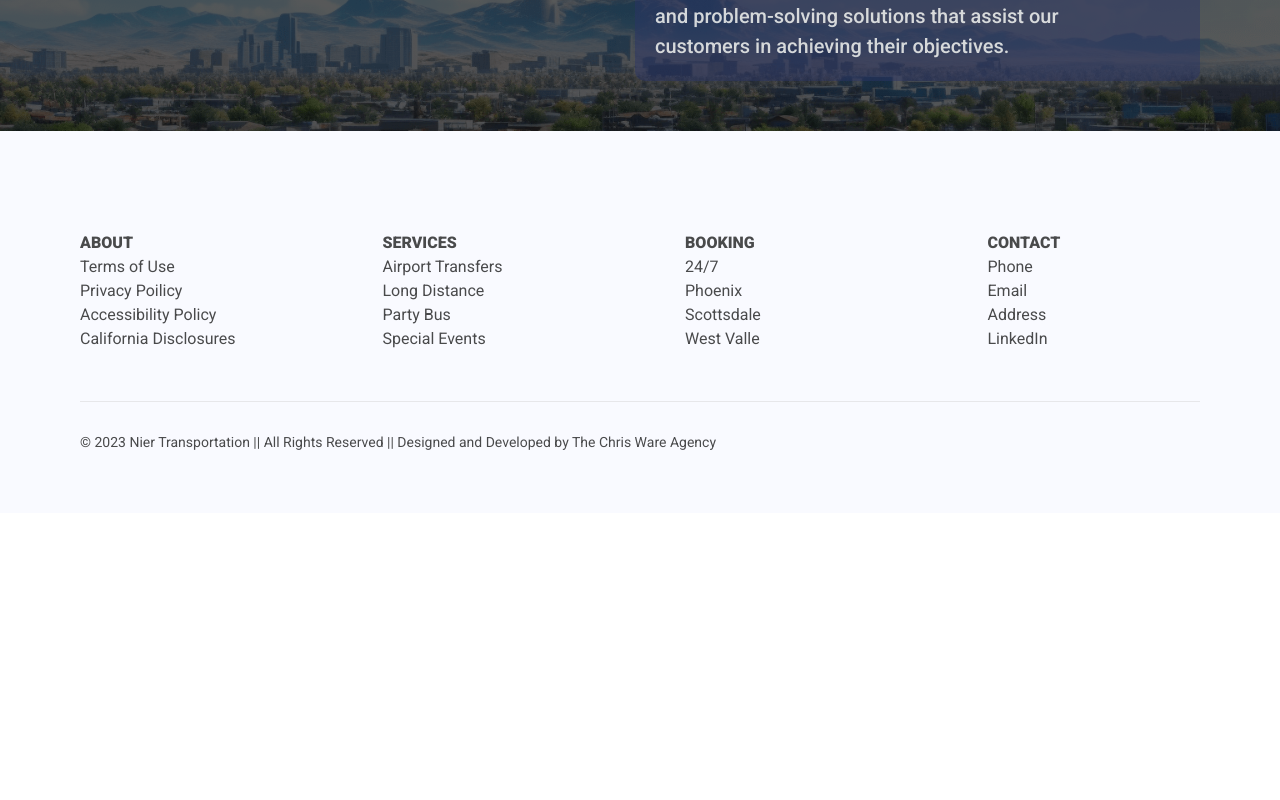
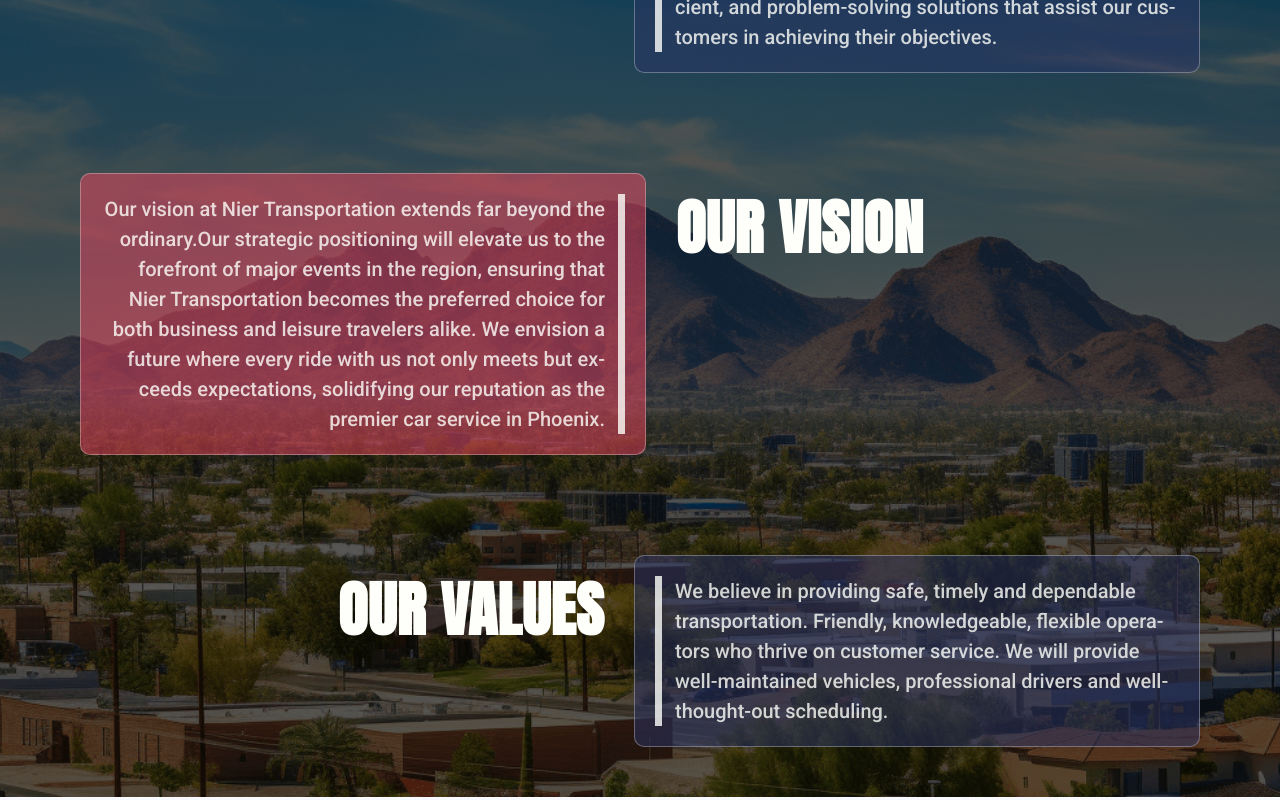
Before and after one commit to ChristianWare/Nier-Transport-Redesign, a Next.js app: page /about in a window 1280 px wide. Shown: the part 1760-2560 px from the top of the page. Before the commit the page ends 2273 px from the top, so only its background shows below. Built offline with nearby package versions, Linux system fonts and the light colour scheme.

Commit message:
Mission Statement Done

```diff
--- a/src/app/components/Mission/Mission.module.css
+++ b/src/app/components/Mission/Mission.module.css
@@ -14,17 +14,28 @@
   object-fit: cover;
 }
 
-.content {
+.content,
+.content2 {
   display: flex;
   align-items: flex-start;
   justify-content: center;
   gap: 3rem;
 }
 
+.content2 {
+  flex-direction: row-reverse;
+}
+
 .left,
-.right {
+.right,
+.right2 {
   z-index: 3;
   flex: 1;
+  width: 100%;
+}
+
+.right, .right2 {
+  border: 1px solid var(--border2);
 }
 
 .heading {
@@ -33,15 +44,53 @@
   margin-bottom: 2rem;
 }
 
+.content .heading {
+  text-align: right;
+}
+
 .copy {
   color: var(--cream);
-  width: 80%;
   font-family: var(--roboto);
   font-size: 2rem;
   opacity: 0.8;
   font-size: 2rem;
   font-weight: 500;
   opacity: 0.8;
+}
+
+.content .copy {
+  position: relative;
+  padding-left: 2rem;
+}
+
+.content .copy::after {
+  position: absolute;
+  content: "";
+  top: 0;
+  left: 0;
+  height: 100%;
+  width: 7px;
+  margin-top: auto;
+  margin-bottom: auto;
+  background-color: var(--cream);
+}
+
+.content2 .copy {
+  text-align: right;
+  position: relative;
+  padding-right: 2rem;
+}
+
+.content2 .copy::after {
+  position: absolute;
+  content: "";
+  top: 0;
+  right: 0;
+  height: 100%;
+  width: 7px;
+  margin-top: auto;
+  margin-bottom: auto;
+  background-color: var(--cream);
 }
 
 .btnContainer {
@@ -55,6 +104,12 @@
 
 .right {
   background-color: rgba(43, 52, 103, 0.5);
+  padding: 2rem;
+  border-radius: 10px;
+}
+
+.right2 {
+  background-color: rgba(235, 69, 95, 0.5);
   padding: 2rem;
   border-radius: 10px;
 }
@@ -91,21 +146,39 @@
 }
 
 @media screen and (max-width: 968px) {
-  .content {
+  .content,
+  .content2 {
     flex-direction: column;
+  }
+  .heading {
+    width: 100%;
+    text-align: center;
+    margin-bottom: 0rem;
+  }
+
+  .content .heading {
+    text-align: center;
+  }
+
+  .copy {
+    width: 100%;
+  }
+
+  .content2 .copy {
+    text-align: left;
+    padding-left: 2rem;
+  }
+
+  .content2 .copy::after {
+    left: 0;
   }
 }
 
 @media screen and (max-width: 568px) {
   .btnContainer {
-   flex-direction: column;
-   justify-content: flex-start;
-   align-items: flex-start;
-  }
-
-  .heading {
-    width: 100%;
-    /* text-align: center; */
+    flex-direction: column;
+    justify-content: flex-start;
+    align-items: flex-start;
   }
 
   .copy,
--- a/src/app/components/Mission/Mission.tsx
+++ b/src/app/components/Mission/Mission.tsx
@@ -2,7 +2,7 @@ import ContentPadding from "../ContentPadding/ContentPadding";
 import LayoutWrapper from "../LayoutWrapper/LayoutWrapper";
 import styles from "./Mission.module.css";
 import Image from "next/image";
-import BG from "../../../../public/images/phoenix.png";
+import BG from "../../../../public/images/img6.png";
 
 const Mission = () => {
   return (
@@ -16,16 +16,52 @@ const Mission = () => {
               <h2 className={styles.heading}>Our Mission</h2>
             </div>
             <div className={styles.right}>
-              <div className={styles.missionContainer}>
               <p className={styles.copy}>
                 At Nier transportation, our mission is clear: to provide
                 professional friendly transportation services to our customers
                 safely and efficiently by utilizing quality personnel and
                 resources. We offer cost-effective, time-efficient, and
-                  problem-solving solutions that assist our customers in
-                  achieving their objectives.
+                problem-solving solutions that assist our customers in achieving
+                their objectives.
               </p>
             </div>
+          </div>
+        </ContentPadding>
+      </LayoutWrapper>
+      <LayoutWrapper>
+        <ContentPadding>
+          <div className={styles.content2}>
+            <div className={styles.left}>
+              <h2 className={styles.heading}>Our Vision</h2>
+            </div>
+            <div className={styles.right2}>
+              <p className={styles.copy}>
+                Our vision at Nier Transportation extends far beyond the
+                ordinary.Our strategic positioning will elevate us to the
+                forefront of major events in the region, ensuring that Nier
+                Transportation becomes the preferred choice for both business
+                and leisure travelers alike. We envision a future where every
+                ride with us not only meets but exceeds expectations,
+                solidifying our reputation as the premier car service in
+                Phoenix.
+              </p>
+            </div>
+          </div>
+        </ContentPadding>
+      </LayoutWrapper>
+      <LayoutWrapper>
+        <ContentPadding>
+          <div className={styles.content}>
+            <div className={styles.left}>
+              <h2 className={styles.heading}>Our values</h2>
+            </div>
+            <div className={styles.right}>
+              <p className={styles.copy}>
+                We believe in providing safe, timely and dependable
+                transportation. Friendly, knowledgeable, flexible operators who
+                thrive on customer service. We will provide well-maintained
+                vehicles, professional drivers and well-thought-out scheduling.
+              </p>
             </div>
           </div>
         </ContentPadding>
--- a/src/app/components/PageIntro/PageIntro.module.css
+++ b/src/app/components/PageIntro/PageIntro.module.css
@@ -16,7 +16,7 @@
 }
 
 .content {
-  padding: 5rem;
+  padding: 1rem;
   display: flex;
   flex-direction: column;
   align-items: center;
@@ -54,13 +54,10 @@
   opacity: 0.8;
 }
 
-.btnContainer {
-  display: flex;
-  align-items: center;
-  justify-content: flex-start;
-  gap: 3rem;
-  margin-top: 3rem;
-  margin-bottom: 3rem;
+@media screen and (max-width: 968px) {
+  .copy {
+    width: 100%;
+  }
 }
 
 @media screen and (max-width: 870px) {
@@ -68,7 +65,6 @@
     flex-direction: column;
     align-items: center;
     justify-content: center;
-    padding: 5rem 3rem;
     height: 100%;
   }
 
@@ -79,17 +75,10 @@
 
 @media screen and (max-width: 568px) {
   .content {
-    padding: 1rem;
     padding-top: 3rem;
   }
 
   .heading {
     font-size: 5rem;
   }
-
-  .btnContainer {
-    display: grid;
-    grid-template-columns: repeat(1, 1fr);
-    width: 100%;
-  }
 }
--- a/src/app/components/PageIntro/PageIntro.tsx
+++ b/src/app/components/PageIntro/PageIntro.tsx
@@ -5,6 +5,7 @@ import LayoutWrapper from "../LayoutWrapper/LayoutWrapper";
 import Button from "../Button/Button";
 import { FC } from "react";
 import { PageIntroProps } from "@/app/lib/interface";
+import ContentPadding from "../ContentPadding/ContentPadding";
 
 const PageIntro: FC<PageIntroProps> = ({ heading, copy, src }) => {
   return (
@@ -13,12 +14,14 @@ const PageIntro: FC<PageIntroProps> = ({ heading, copy, src }) => {
       <Image src={src} alt='Nier Transportation' fill className={styles.img2} />
       <Nav />
       <LayoutWrapper>
-        <div className={styles.content}>
+        <ContentPadding>
+          <div className={styles.content}>
             <h1 className={styles.heading} lang='en'>
               {heading}
             </h1>
             <p className={styles.copy}>{copy}</p>
-        </div>
+          </div>
+        </ContentPadding>
       </LayoutWrapper>
     </section>
   );
```
Also changed, not shown: src/app/components/Areas/Areas.module.css (+5 -3 lines), public/images/img6.png (added). Lines whose indentation alone changed are shown as unchanged.
